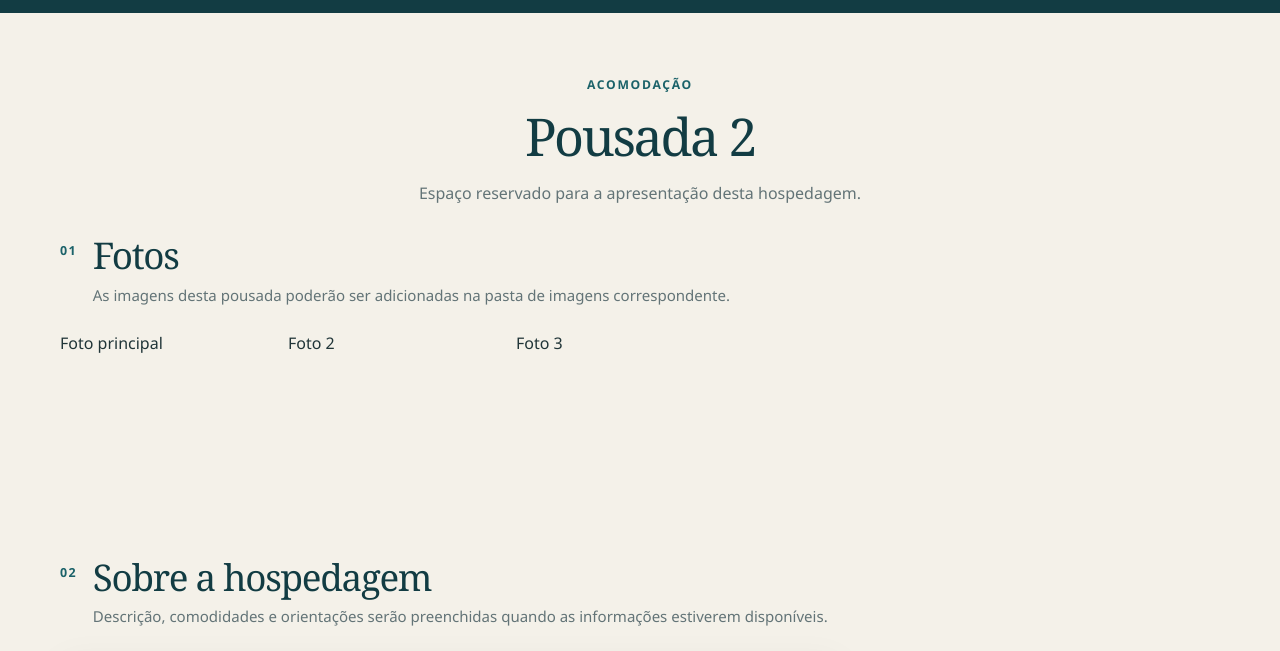
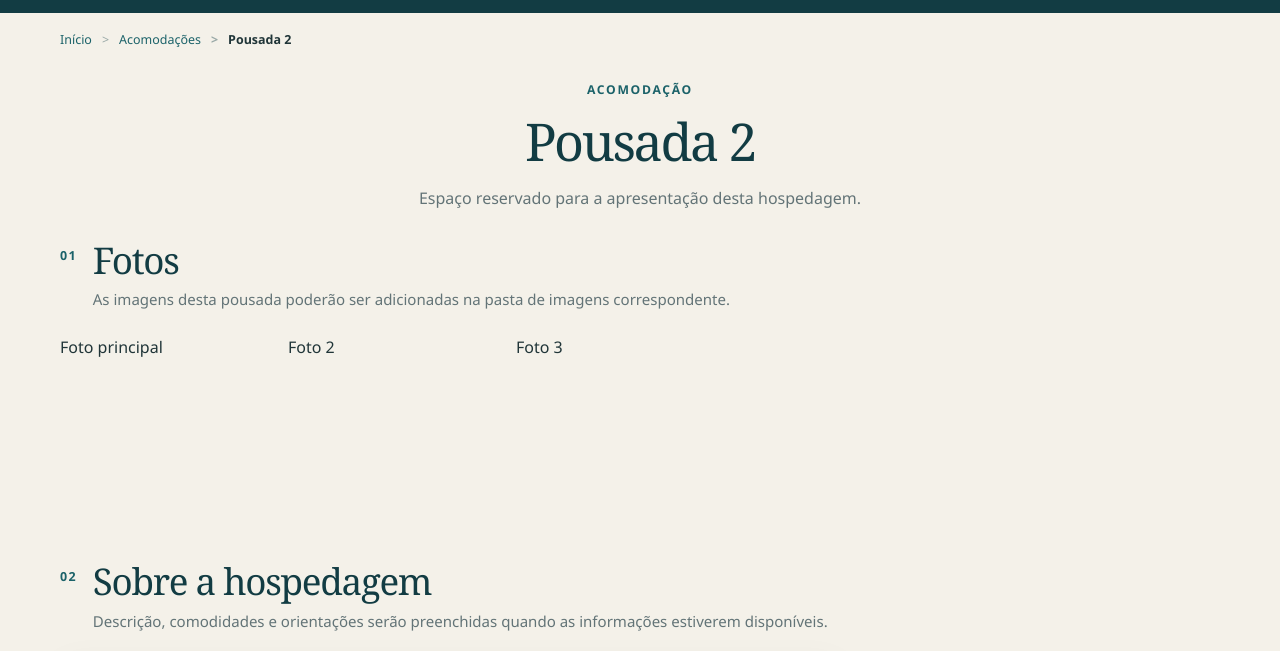
Before and after one commit to derderian4/refugiodascanas, a plain HTML site: page pages/acomodacoes/pousada-2/index.html in a window 1280 px wide. Shown: the part 71-722 px from the top of the page. Drawn offline with Linux system fonts and the light colour scheme.

Commit message:
Listagem de historico

```diff
--- a/css/styles.css
+++ b/css/styles.css
@@ -173,6 +173,53 @@ main {
   width: min(1160px, calc(100% - 48px));
   margin: 0 auto;
   flex: 1;
+}
+
+.breadcrumbs {
+  margin: 18px 0 0;
+  color: var(--texto-suave);
+  font-size: 0.78rem;
+  line-height: 1.5;
+}
+
+.breadcrumbs ol {
+  margin: 0;
+  padding: 0;
+  display: flex;
+  flex-wrap: wrap;
+  align-items: center;
+  list-style: none;
+}
+
+.breadcrumbs li {
+  min-width: 0;
+}
+
+.breadcrumbs li + li::before {
+  margin: 0 10px;
+  color: #9aa9a7;
+  content: ">";
+}
+
+.breadcrumbs a {
+  color: var(--mar);
+  text-decoration: none;
+}
+
+.breadcrumbs a:hover {
+  color: var(--mar-profundo);
+  text-decoration: underline;
+  text-underline-offset: 3px;
+}
+
+.breadcrumbs [aria-current="page"] {
+  color: var(--texto);
+  font-weight: 650;
+  overflow-wrap: anywhere;
+}
+
+.breadcrumbs + .page-intro {
+  padding-top: 30px;
 }
 
 .home-intro {
--- a/pages/acomodacoes/pousada-2/index.html
+++ b/pages/acomodacoes/pousada-2/index.html
@@ -11,6 +11,13 @@
 <body>
   <div id="header"></div>
   <main>
+    <nav class="breadcrumbs" aria-label="Trilha de navegação">
+      <ol>
+        <li><a href="../../../index.html">Início</a></li>
+        <li><a href="../index.html">Acomodações</a></li>
+        <li aria-current="page">Pousada 2</li>
+      </ol>
+    </nav>
     <section class="page-intro" aria-labelledby="titulo-pousada">
       <p class="page-eyebrow">Acomodação</p>
       <h2 id="titulo-pousada">Pousada 2</h2>
```
Also changed, not shown: index.html (+1 -4 lines), pages/acomodacoes/index.html (+6 -0 lines), pages/acomodacoes/pousada-3/index.html (+7 -0 lines), pages/acomodacoes/refugio-das-canas/index.html (+7 -0 lines), pages/contatos/contatos_uteis.html (+6 -0 lines), pages/hospedes/alimentacao.html (+7 -0 lines), pages/hospedes/atividades.html (+7 -0 lines), pages/hospedes/index.html (+6 -0 lines), pages/hospedes/pontos_turisticos.html (+7 -0 lines).
